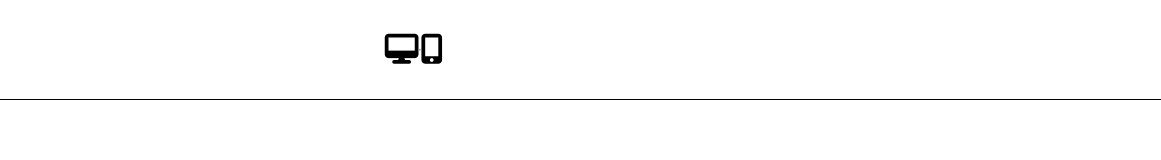
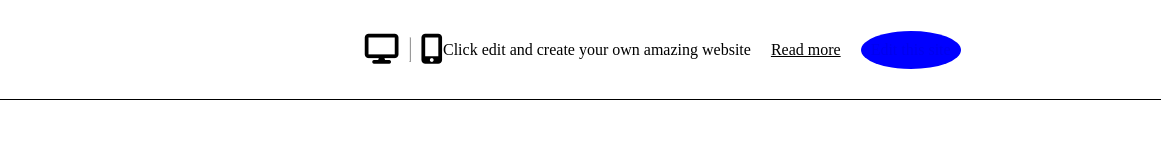
Before and after one commit to iamrahilhabibli/wix-clone-task, a plain HTML site: page index.html in a window 1280 px wide. Shown: the full height of the page, 119-1280 px from the left. Drawn offline with Linux system fonts and the light colour scheme.

Commit message:
navbar rightside added

```diff
--- a/index.html
+++ b/index.html
@@ -27,14 +27,27 @@
           </div>
           <div class="navbar__icons__container">
             <button class="desktop__icon__btn">
-              <i class="fa-solid fa-desktop"></i>
+              <i class="fa-solid fa-display"></i>
             </button>
-            <hr />
+            <hr class="navbar__btn__hr" />
             <button class="mobile__icon__btn">
               <i class="fa-solid fa-mobile-screen-button"></i>
             </button>
           </div>
         </div>
+        <div class="navbar__rightside">
+          <p>Click edit and create your own amazing website</p>
+          <a
+            class="readmore__btn"
+            href="https://www.wix.com/website-template/view/html/2958?originUrl=https%3A%2F%2Fwww.wix.com%2Fwebsite%2Ftemplates&tpClick=view_button&esi=e941dd87-dcee-46fe-8224-cca17157d34d#"
+            >Read more</a
+          >
+          <a
+            class="editsite__btn"
+            href="https://users.wix.com/signin?originUrl=https:%2F%2Fmanage.wix.com%2Fedit-template%2Ffrom-intro%3ForiginTemplateId%3D294bddef-42f6-4073-8e82-0e8a7a8c693f%26editorSessionId%3De941dd87-dcee-46fe-8224-cca17157d34d&redirectTo=https:%2F%2Fmanage.wix.com%2Fedit-template%2Ffrom-intro%3ForiginTemplateId%3D294bddef-42f6-4073-8e82-0e8a7a8c693f%26editorSessionId%3De941dd87-dcee-46fe-8224-cca17157d34d&overrideLocale=en&forceRender=true"
+            >Edit this site</a
+          >
+        </div>
       </div>
     </header>
   </body>
--- a/styles.css
+++ b/styles.css
@@ -35,6 +35,7 @@
   display: flex;
   justify-content: center;
   align-items: center;
+  gap: 10px;
 }
 .desktop__icon__btn {
   background-color: transparent;
@@ -46,5 +47,26 @@
   background-color: transparent;
   border: none;
   font-size: 30px;
-  font-weight: 100;
 }
+.navbar__btn__hr {
+  height: 100%;
+  width: 1px;
+  background-color: grey;
+  transform: rotate(180deg);
+}
+.navbar__rightside {
+  display: flex;
+  flex-direction: row;
+  justify-content: center;
+  align-items: center;
+  column-gap: 20px;
+}
+.editsite__btn {
+  text-decoration: none;
+  background-color: blue;
+  border-radius: 50%;
+  padding: 10px 10px;
+}
+.readmore__btn {
+  color: black;
+}
```
